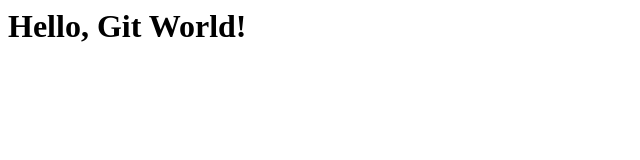
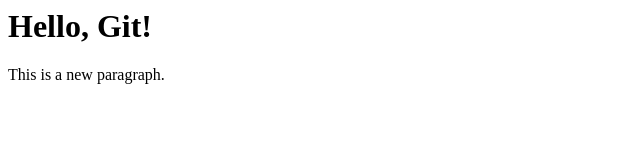
Before and after one commit to ChernyshKyrylo/LR4TSPP, a plain HTML site: page index.html in a window 1280 px wide. Shown: the whole page, without its empty margins (0-640 px from the left). Drawn offline with Linux system fonts and the light colour scheme.

Commit message:
Add paragraph to index.html

```diff
--- a/index.html
+++ b/index.html
@@ -1 +1,2 @@
-<h1>Hello, Git World!</h1>
+<h1>Hello, Git!</h1>
+<p>This is a new paragraph.</p>
```
